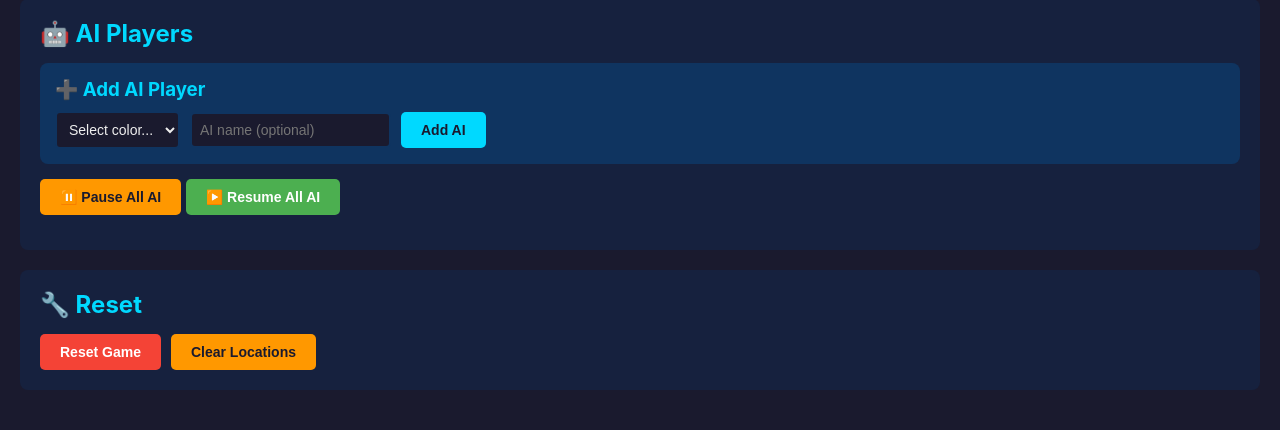
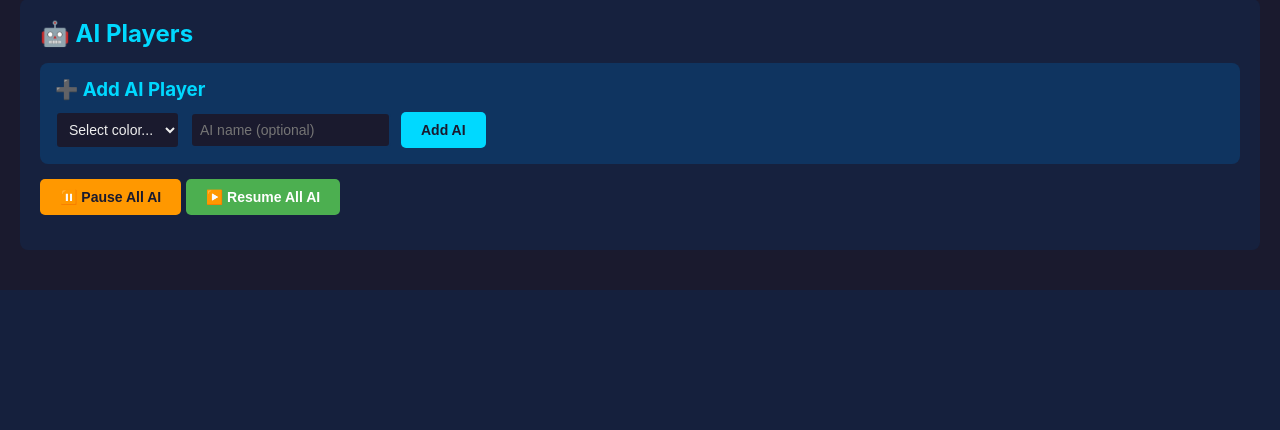
Before and after one commit to LoyVanBeek/live_battlefield, a FastAPI app: template app/templates/game_master.html in a window 1280 px wide; the page is wider, and only the part inside the window is pictured. Shown: the part 552-982 px from the top of that part. After the commit the page ends 842 px from the top of that part, so only its background shows below. Run offline with FastAPI, Linux system fonts and the light colour scheme; the template is opened without the code that fills it, so the values that code supplies are empty; parts of the project's set-up code (start-up, migrations or seed data) failed here and were passed over.

Commit message:
fix: remove Reset section from GM page, add Clear All Locations button to locations page

```diff
--- a/app/templates/game_master.html
+++ b/app/templates/game_master.html
@@ -400,14 +400,6 @@
 
         </div>
 
-        <!-- Reset Buttons -->
-        <div class="section">
-            <h2>🔧 Reset</h2>
-            <div class="reset-buttons">
-                <button class="btn btn-danger" onclick="resetGame()">Reset Game</button>
-                <button class="btn btn-warning" onclick="clearLocations()">Clear Locations</button>
-            </div>
-        </div>
     </div>
 
     <!-- Toast -->
```
Also changed, not shown: app/templates/locations.html (+17 -0 lines).
